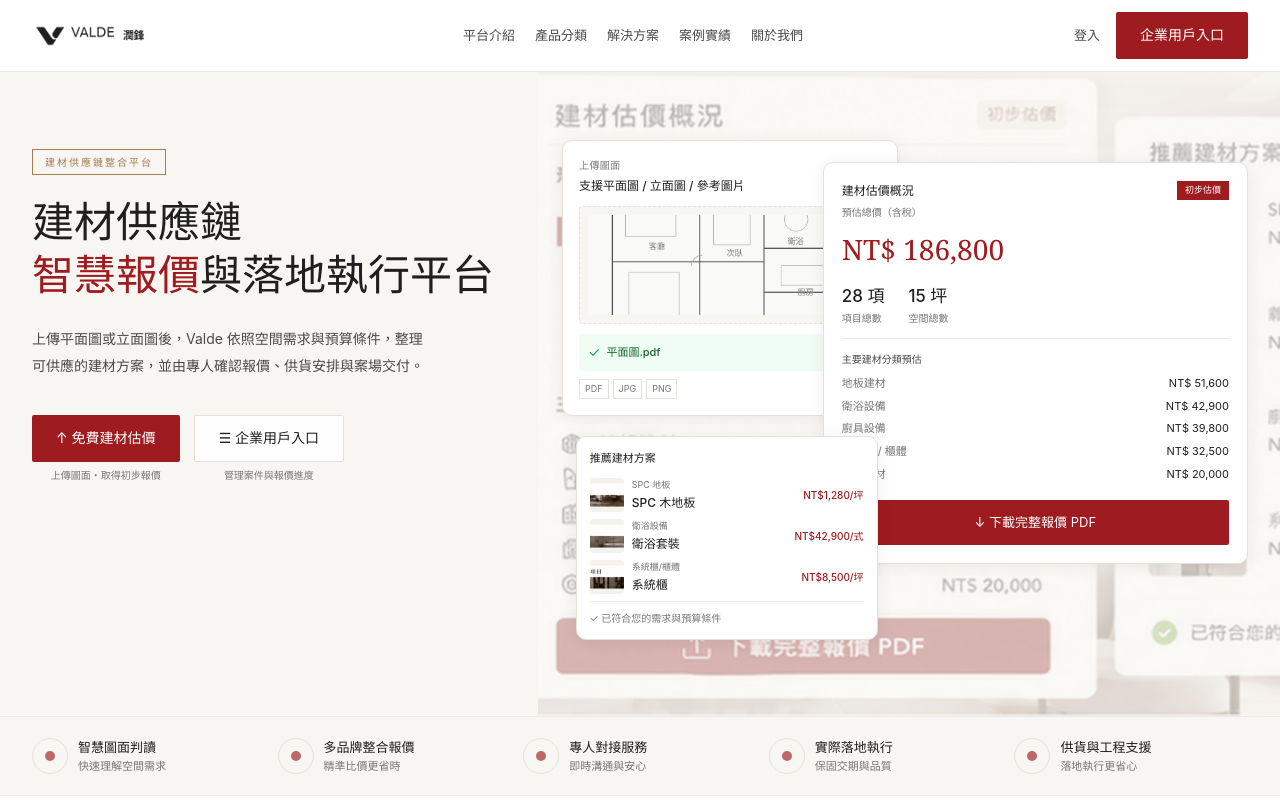
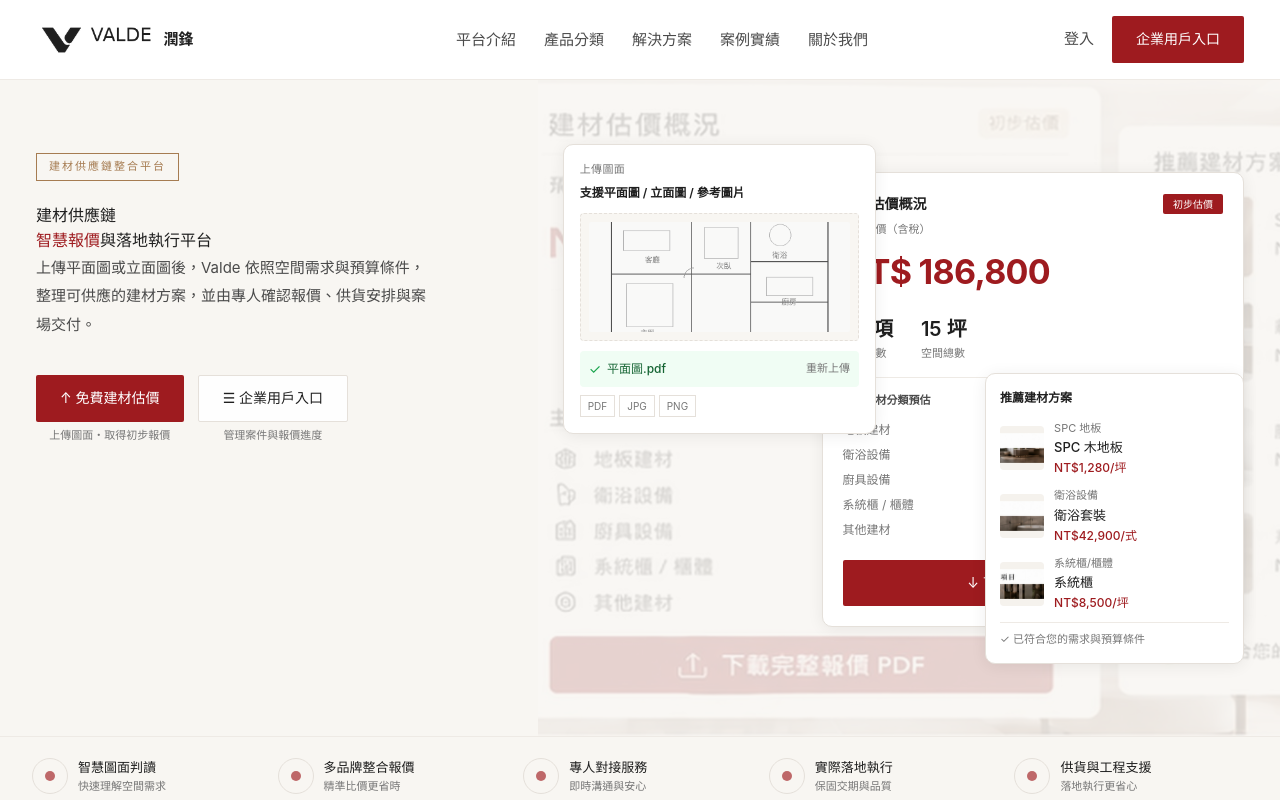
Before and after one commit to cocoallen1989/valde-website, a Next.js app: page / in a window 1280 px wide. Shown: the top 800 px of the page. Built offline with nearby package versions, Linux system fonts and the light colour scheme.

Commit message:
v20 - header bigger, hero cards fixed

```diff
--- a/app/page.tsx
+++ b/app/page.tsx
@@ -112,29 +112,28 @@ export default function HomePage() {
     <div style={{ background: "#fff", color: DARK, fontFamily: '-apple-system,"Helvetica Neue","Noto Sans TC",Arial,sans-serif', lineHeight: 1.6 }}>
 
       {/* ══ NAV ══════════════════════════════════════════ */}
-      <nav style={{ background: "#fff", borderBottom: `1px solid ${LINE}`, position: "sticky", top: 0, zIndex: 50, height: 72 }}>
-        <div style={{ maxWidth: 1280, margin: "0 auto", padding: "0 32px", height: "100%", display: "flex", alignItems: "center", justifyContent: "space-between" }}>
+      <nav style={{ background: "#fff", borderBottom: `1px solid ${LINE}`, position: "sticky", top: 0, zIndex: 50, height: 80 }}>
+        <div style={{ maxWidth: 1280, margin: "0 auto", padding: "0 36px", height: "100%", display: "flex", alignItems: "center", justifyContent: "space-between" }}>
           {/* Header logo: /logos/valde-logo-horizontal.png */}
           <img
             src="/logos/valde-logo-horizontal.png"
             alt="VALDE 潤鋒"
-            style={{ height: 40, width: "auto", objectFit: "contain" }}
+            style={{ height: 56, width: "auto", objectFit: "contain" }}
             onError={(e) => {
               e.currentTarget.style.display = "none";
               const fb = e.currentTarget.nextElementSibling as HTMLElement;
               if (fb) fb.style.display = "block";
             }}
           />
-          <span style={{ display: "none", fontSize: 16, fontWeight: 500, color: DARK, letterSpacing: 1 }}>VALDE 潤鋒</span>
-          <div className="nav-links" style={{ display: "flex", gap: 20, fontSize: 13, color: BODY }}>
+          <span style={{ display: "none", fontSize: 20, fontWeight: 600, color: DARK, letterSpacing: 1 }}>VALDE 潤鋒</span>
+          <div className="nav-links" style={{ display: "flex", gap: 28, fontSize: 15, color: BODY }}>
             {NAV_LINKS.map(l => (
               <a key={l} href="#" style={{ color: BODY, textDecoration: "none" }}>{l}</a>
             ))}
           </div>
-          <div style={{ display: "flex", alignItems: "center", gap: 16 }}>
-            <a href="#" style={{ fontSize: 13, color: BODY, textDecoration: "none" }} className="nav-links">登入</a>
+          <div style={{ display: "flex", alignItems: "center", gap: 18 }}>
+            <a href="#" style={{ fontSize: 15, color: BODY, textDecoration: "none" }} className="nav-links">登入</a>
             <a href="#" style={s.btnRed}>企業用戶入口</a>
-            {/* Mobile menu button — hidden on desktop */}
             <button
               className="nav-menu-btn"
               onClick={() => setMenuOpen(o => !o)}
@@ -155,107 +154,105 @@ export default function HomePage() {
 
       {/* ══ HERO ══════════════════════════════════════════ */}
       <section style={{ background: SOFT, position: "relative", overflow: "hidden" }}>
-        {/* Hero background image: /images/hero/hero-interior.jpg */}
         <img
           src="/images/hero/hero-interior.jpg"
           alt="室內建材背景"
-          style={{ position: "absolute", right: 0, top: 0, width: "58%", height: "100%", objectFit: "cover", objectPosition: "center", opacity: 0.34 }}
+          style={{ position: "absolute", right: 0, top: 0, width: "58%", height: "100%", objectFit: "cover", objectPosition: "center", opacity: 0.18 }}
         />
-        <div className="hero-grid" style={{ maxWidth: 1280, margin: "0 auto", padding: "68px 32px 76px", position: "relative", display: "grid", gridTemplateColumns: "5fr 7fr", gap: 40, alignItems: "flex-start" }}>
+        <div className="hero-grid" style={{ maxWidth: 1280, margin: "0 auto", padding: "64px 36px 72px", position: "relative", display: "grid", gridTemplateColumns: "5fr 7fr", gap: 40, alignItems: "flex-start" }}>
 
           {/* Left */}
           <div style={{ paddingTop: 8 }}>
-            <div style={{ display: "inline-block", border: `1px solid ${COPPER}`, color: COPPER, fontSize: 10, letterSpacing: 2, padding: "4px 12px", marginBottom: 22 }}>建材供應鏈整合平台</div>
-            <h1 style={{ fontFamily: '"Noto Serif TC", "Songti TC", serif', fontSize: 42, fontWeight: 400, color: DARK, lineHeight: 1.25, marginBottom: 24 }}>
+            <div style={{ display: "inline-block", border: `1px solid ${COPPER}`, color: COPPER, fontSize: 11, letterSpacing: 2, padding: "4px 12px", marginBottom: 22 }}>建材供應鏈整合平台</div>
+            <h1 className="hero-title">
               建材供應鏈<br />
               <span style={{ color: RED }}>智慧報價</span>與落地執行平台
             </h1>
-            <p style={{ color: BODY, fontSize: 14, lineHeight: 1.9, marginBottom: 36, maxWidth: 400 }}>
+            <p style={{ color: BODY, fontSize: 15, lineHeight: 1.9, marginBottom: 36, maxWidth: 400 }}>
               上傳平面圖或立面圖後，Valde 依照空間需求與預算條件，整理可供應的建材方案，並由專人確認報價、供貨安排與案場交付。
             </p>
             <div style={{ display: "flex", gap: 14 }} className="hero-ctas">
               <div>
                 <a href="#" style={s.btnRed}>↑ 免費建材估價</a>
-                <div style={{ fontSize: 10, color: MUTED, marginTop: 5, textAlign: "center" }}>上傳圖面・取得初步報價</div>
+                <div style={{ fontSize: 11, color: MUTED, marginTop: 5, textAlign: "center" }}>上傳圖面・取得初步報價</div>
               </div>
               <div>
                 <a href="#" style={s.btnOutline}>☰ 企業用戶入口</a>
-                <div style={{ fontSize: 10, color: MUTED, marginTop: 5, textAlign: "center" }}>管理案件與報價進度</div>
+                <div style={{ fontSize: 11, color: MUTED, marginTop: 5, textAlign: "center" }}>管理案件與報價進度</div>
               </div>
             </div>
           </div>
 
           {/* Right: 3 cards */}
-          <div className="hero-cards" style={{ position: "relative", height: 500 }}>
+          <div className="hero-cards" style={{ position: "relative", height: 520 }}>
 
-
-            {/* Card 1: Upload — uses /images/hero/floorplan-demo.png */}
-            <div style={{ ...s.card, position: "absolute", top: 0, left: 0, width: "49%", padding: 16 }}>
-              <div style={{ fontSize: 10, color: MUTED, letterSpacing: 0.4, marginBottom: 3 }}>上傳圖面</div>
-              <div style={{ fontSize: 12, fontWeight: 500, color: DARK, marginBottom: 11 }}>支援平面圖 / 立面圖 / 參考圖片</div>
+            {/* Card 1: Upload — z:3, upper-left */}
+            <div style={{ ...s.card, position: "absolute", top: 0, left: 0, width: "46%", zIndex: 3, padding: 16 }}>
+              <div style={{ fontSize: 11, color: MUTED, letterSpacing: 0.4, marginBottom: 4 }}>上傳圖面</div>
+              <div style={{ fontSize: 12, fontWeight: 600, color: DARK, marginBottom: 11 }}>支援平面圖 / 立面圖 / 參考圖片</div>
               <div style={{ border: `1px dashed ${BORDER}`, background: SOFT, padding: 8, marginBottom: 10, borderRadius: 4 }}>
                 <img
                   src="/images/hero/floorplan-demo.png"
                   alt="平面圖示意"
-                  style={{ width: "100%", height: 100, objectFit: "cover", borderRadius: 2, display: "block" }}
+                  style={{ width: "100%", height: 110, objectFit: "cover", borderRadius: 2, display: "block" }}
                 />
               </div>
               <div style={{ display: "flex", alignItems: "center", gap: 6, background: "#f0fdf4", padding: "7px 9px", borderRadius: 4, marginBottom: 8 }}>
                 <span style={{ color: "#16a34a", fontSize: 14 }}>✓</span>
-                <span style={{ fontSize: 11, color: "#166534", fontWeight: 500 }}>平面圖.pdf</span>
-                <span style={{ marginLeft: "auto", fontSize: 10, color: MUTED }}>重新上傳</span>
+                <span style={{ fontSize: 12, color: "#166534", fontWeight: 500 }}>平面圖.pdf</span>
+                <span style={{ marginLeft: "auto", fontSize: 11, color: MUTED }}>重新上傳</span>
               </div>
               <div style={{ display: "flex", gap: 4 }}>
                 {["PDF", "JPG", "PNG"].map(f => (
-                  <span key={f} style={{ fontSize: 9, padding: "2px 5px", border: `1px solid ${BORDER}`, color: MUTED }}>{f}</span>
+                  <span key={f} style={{ fontSize: 10, padding: "2px 7px", border: `1px solid ${BORDER}`, color: MUTED }}>{f}</span>
                 ))}
               </div>
             </div>
 
-            {/* Card 2: Estimate (main) */}
-            <div style={{ ...s.card, position: "absolute", right: 0, top: 22, width: "62%", padding: 18 }}>
-              <div style={{ display: "flex", alignItems: "center", justifyContent: "space-between", marginBottom: 4 }}>
-                <span style={{ fontSize: 12, fontWeight: 500, color: DARK }}>建材估價概況</span>
-                <span style={{ fontSize: 9, background: RED, color: "#fff", padding: "2px 8px" }}>初步估價</span>
+            {/* Card 2: Estimate — z:2, dominant center-right */}
+            <div style={{ ...s.card, position: "absolute", top: 28, right: 0, width: "62%", zIndex: 2, padding: 20 }}>
+              <div style={{ display: "flex", alignItems: "center", justifyContent: "space-between", marginBottom: 6 }}>
+                <span style={{ fontSize: 14, fontWeight: 600, color: DARK }}>建材估價概況</span>
+                <span style={{ fontSize: 10, background: RED, color: "#fff", padding: "2px 10px", borderRadius: 2 }}>初步估價</span>
               </div>
-              <div style={{ fontSize: 10, color: MUTED, marginBottom: 7 }}>預估總價（含稅）</div>
-              <div style={{ fontSize: 28, color: RED, fontFamily: "Georgia, serif", marginBottom: 11 }}>NT$ 186,800</div>
-              <div style={{ display: "flex", gap: 24, marginBottom: 12, paddingBottom: 12, borderBottom: `1px solid ${LINE}` }}>
-                <div><div style={{ fontSize: 17, fontWeight: 500 }}>28 項</div><div style={{ fontSize: 10, color: MUTED }}>項目總數</div></div>
-                <div><div style={{ fontSize: 17, fontWeight: 500 }}>15 坪</div><div style={{ fontSize: 10, color: MUTED }}>空間總數</div></div>
+              <div style={{ fontSize: 11, color: MUTED, marginBottom: 6 }}>預估總價（含稅）</div>
+              <div style={{ fontSize: 34, fontWeight: 700, color: RED, marginBottom: 14, letterSpacing: "-0.02em" }}>NT$ 186,800</div>
+              <div style={{ display: "flex", gap: 28, marginBottom: 14, paddingBottom: 14, borderBottom: `1px solid ${LINE}` }}>
+                <div><div style={{ fontSize: 20, fontWeight: 600 }}>28 項</div><div style={{ fontSize: 11, color: MUTED }}>項目總數</div></div>
+                <div><div style={{ fontSize: 20, fontWeight: 600 }}>15 坪</div><div style={{ fontSize: 11, color: MUTED }}>空間總數</div></div>
               </div>
-              <div style={{ fontSize: 10, fontWeight: 500, color: BODY, marginBottom: 8 }}>主要建材分類預估</div>
+              <div style={{ fontSize: 11, fontWeight: 600, color: BODY, marginBottom: 10 }}>主要建材分類預估</div>
               {ESTIMATE_ITEMS.map(item => (
-                <div key={item.label} style={{ display: "flex", justifyContent: "space-between", fontSize: 11, marginBottom: 5, color: MUTED }}>
+                <div key={item.label} style={{ display: "flex", justifyContent: "space-between", fontSize: 12, marginBottom: 6, color: MUTED }}>
                   <span>{item.label}</span>
-                  <span style={{ color: DARK }}>{item.amount}</span>
+                  <span style={{ color: DARK, fontWeight: 500 }}>{item.amount}</span>
                 </div>
               ))}
-              <a href="#" style={{ ...s.btnRed, width: "100%", marginTop: 12, justifyContent: "center", fontSize: 13 }}>↓ 下載完整報價 PDF</a>
+              <a href="#" style={{ ...s.btnRed, width: "100%", marginTop: 14, justifyContent: "center", fontSize: 14 }}>↓ 下載完整報價 PDF</a>
             </div>
 
-            {/* Card 3: Recommendations — 3 items, less overlap */}
-            <div style={{ ...s.card, position: "absolute", bottom: 0, left: "2%", width: "44%", padding: 13 }}>
-              <div style={{ fontSize: 11, fontWeight: 500, color: DARK, marginBottom: 10 }}>推薦建材方案</div>
+            {/* Card 3: Recommendations — z:4, far right */}
+            <div style={{ ...s.card, position: "absolute", bottom: 0, right: 0, width: "38%", zIndex: 4, padding: 14 }}>
+              <div style={{ fontSize: 12, fontWeight: 600, color: DARK, marginBottom: 12 }}>推薦建材方案</div>
               {[
                 { cat: "SPC 地板",    name: "SPC 木地板",   price: "NT$1,280/坪", thumb: "/images/products/product-floor.jpg" },
                 { cat: "衛浴設備",    name: "衛浴套裝",     price: "NT$42,900/式", thumb: "/images/products/product-bathroom.jpg" },
                 { cat: "系統櫃/櫃體", name: "系統櫃",       price: "NT$8,500/坪",  thumb: "/images/products/product-cabinet.jpg" },
               ].map(item => (
-                <div key={item.name} style={{ display: "flex", alignItems: "center", gap: 8, marginBottom: 7 }}>
+                <div key={item.name} style={{ display: "flex", alignItems: "center", gap: 10, marginBottom: 10 }}>
                   <img
                     src={item.thumb}
                     alt={item.name}
-                    style={{ width: 34, height: 34, objectFit: "cover", borderRadius: 4, flexShrink: 0 }}
+                    style={{ width: 44, height: 44, objectFit: "cover", borderRadius: 4, flexShrink: 0 }}
                   />
                   <div style={{ flex: 1, minWidth: 0 }}>
-                    <div style={{ fontSize: 9, color: MUTED }}>{item.cat}</div>
-                    <div style={{ fontSize: 12, fontWeight: 500, color: DARK, overflow: "hidden", textOverflow: "ellipsis", whiteSpace: "nowrap" }}>{item.name}</div>
+                    <div style={{ fontSize: 11, color: MUTED }}>{item.cat}</div>
+                    <div style={{ fontSize: 13, fontWeight: 500, color: DARK }}>{item.name}</div>
+                    <div style={{ fontSize: 12, color: RED, fontWeight: 500 }}>{item.price}</div>
                   </div>
-                  <div style={{ fontSize: 10, color: RED, fontWeight: 500, whiteSpace: "nowrap" }}>{item.price}</div>
                 </div>
               ))}
-              <div style={{ borderTop: `1px solid ${LINE}`, paddingTop: 8, fontSize: 10, color: MUTED }}>✓ 已符合您的需求與預算條件</div>
+              <div style={{ borderTop: `1px solid ${LINE}`, paddingTop: 8, fontSize: 11, color: MUTED }}>✓ 已符合您的需求與預算條件</div>
             </div>
           </div>
         </div>
```
